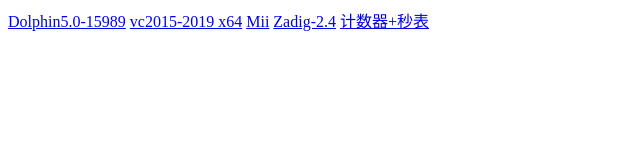
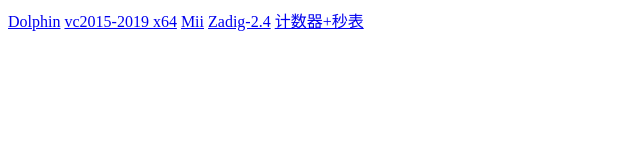
Before and after one commit to WaterLemons2k/file.waterlemons2k.com, a plain HTML site: page index.html in a window 1280 px wide. Shown: the whole page, without its empty margins (0-640 px from the left). Drawn offline with Linux system fonts and the light colour scheme.

Commit message:
Update index.html

```diff
--- a/index.html
+++ b/index.html
@@ -5,7 +5,7 @@
 <title>file</title>
 </head>
 <body>
-<a href="dolphin5.0-15989.7z">Dolphin5.0-15989</a>
+<a href="Dolphin">Dolphin</a>
   <a href="vc2015-2019.x64.exe">vc2015-2019 x64</a>
   <a href="Mii.wad">Mii</a>
   <a href="zadig-2.4.exe">Zadig-2.4</a>
```
